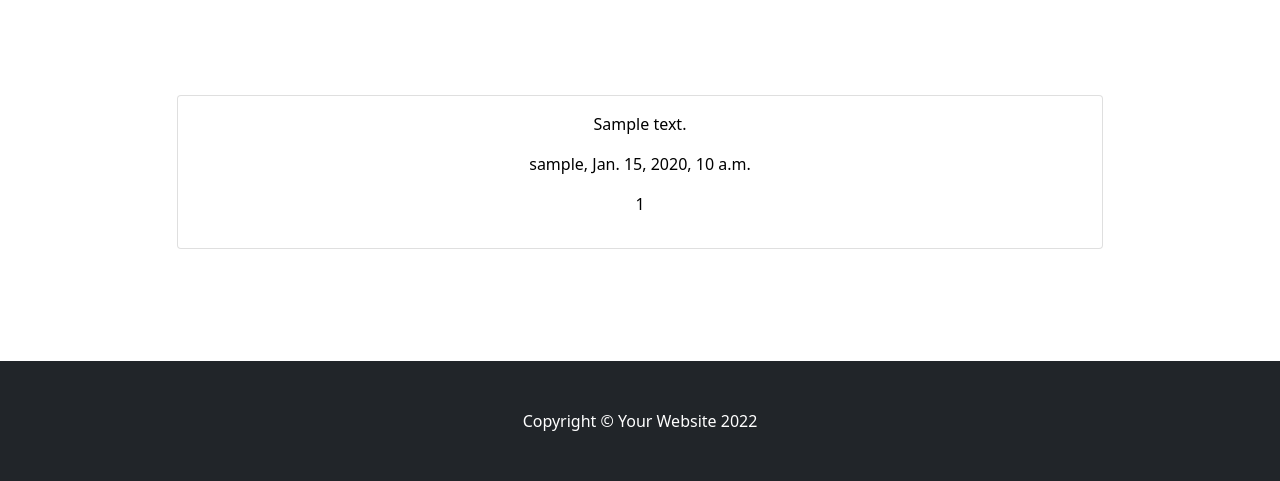
After one commit to CMecrow/CM-Project-4, a Django app: a page that uses templates/base.html in a window 1280 px wide. The commit adds this page. Shown: the part 382-863 px from the top of the page. Run offline with Django 3.2, Linux system fonts and the light colour scheme; tables that the repository leaves empty hold one stand-in row (values such as "Sample post"); some libraries are stand-ins or nearby versions.

Commit message:
Create post_detail template and edit views to display individual post

```diff
--- a/content/urls.py
+++ b/content/urls.py
@@ -2,5 +2,6 @@ from . import views
 from django.urls import path
 
 urlpatterns = [
-    path('', views.PostList.as_view(), name='home')
+    path('', views.PostList.as_view(), name='home'),
+    path('<slug:slug>/', views.PostDetail.as_view(), name='post_detail'),
 ]
--- a/content/views.py
+++ b/content/views.py
@@ -1,6 +1,6 @@
 from django.shortcuts import render, get_object_or_404
 from django.views import generic, View
-from .models import Post
+from .models import Post, Comment
 
 class PostList(generic.ListView):
     model = Post
@@ -13,14 +13,14 @@ class PostDetail(View):
     def get(self, request, slug, *args, **kwargs):
         queryset = Post.objects.filter(status=1)
         post = get_object_or_404(queryset, slug=slug)
-        comments = post.comments.order_by('created_on')
+        comments = Comment.objects.order_by('created_on')
         voted = False
         if post.votes.filter(id=self.request.user.id).exists():
             voted = True
 
         return render(
             request,
-            "content_detail.html",
+            "post_detail.html",
             {
                 "post": post,
                 "comments": comments,
--- /dev/null
+++ b/templates/base.html
@@ -0,0 +1,60 @@
+{% load static %}
+
+<!DOCTYPE html>
+<html lang="en">
+
+<head>
+    <meta charset="utf-8" />
+    <meta name="viewport" content="width=device-width, initial-scale=1, shrink-to-fit=no" />
+    <meta name="description" content="" />
+    <meta name="author" content="" />
+    <title>Off The Map</title>
+    <!-- Favicon-->
+    <link rel="icon" type="image/x-icon" href="assets/favicon.ico" />
+    <!-- Core theme CSS (includes Bootstrap)-->
+    <link href="/static/css/styles.css" rel="stylesheet" />
+</head>
+
+<body>
+    <!-- Responsive navbar-->
+    <nav class="navbar navbar-expand-lg navbar-dark bg-dark">
+        <div class="container">
+            <a class="navbar-brand" href="#!">Off The Map</a>
+            <button class="navbar-toggler" type="button" data-bs-toggle="collapse"
+                data-bs-target="#navbarSupportedContent" aria-controls="navbarSupportedContent" aria-expanded="false"
+                aria-label="Toggle navigation"><span class="navbar-toggler-icon"></span></button>
+            <div class="collapse navbar-collapse" id="navbarSupportedContent">
+                <ul class="navbar-nav ms-auto mb-2 mb-lg-0">
+                    <li class="nav-item"><a class="nav-link" href="#!">Post</a></li>
+                    <li class="nav-item"><a class="nav-link" href="#!">Sign In</a></li>
+                </ul>
+            </div>
+        </div>
+    </nav>
+    <!-- Header - set the background image for the header in the line below-->
+    <header class="py-5 bg-image-full"
+        style="background-image: url('https://source.unsplash.com/wfh8dDlNFOk/1600x900')">
+        <div class="text-center my-5">
+            <h1 id="title">Off The Map</h1>
+        </div>
+    </header>
+
+    <main>
+        {% block content %}
+        <!-- Content -->
+        {% endblock content %}
+    </main>
+
+    <!-- Footer-->
+    <footer class="py-5 bg-dark">
+        <div class="container">
+            <p class="m-0 text-center text-white">Copyright &copy; Your Website 2022</p>
+        </div>
+    </footer>
+    <!-- Bootstrap core JS-->
+    <script src="https://cdn.jsdelivr.net/npm/bootstrap@5.1.3/dist/js/bootstrap.bundle.min.js"></script>
+    <!-- Core theme JS-->
+    <script src="/static/js/scripts.js"></script>
+</body>
+
+</html>
--- /dev/null
+++ b/templates/post_detail.html
@@ -0,0 +1,22 @@
+{% extends "base.html" %}
+
+{% block content %}
+<!-- Content section-->
+<section class="py-5">
+    <div class="container my-5">
+        <div class="row justify-content-center">
+            <div class="col-md-10">
+                <a href="#" class="content-link">
+                    <div class="card mb-3">
+                        <div class="card-body text-center">
+                            <p class="content">{{ post.content | safe }}</p>
+                            <p class="author">{{ post.author }}, {{ post.created_on }}</p>
+                            <p class="votes">{{ post.number_of_votes }}</p>
+                        </div>
+                    </div>
+                </a>
+            </div>
+        </div>
+    </div>
+</section>
+{%endblock%}
```
Also changed, not shown: templates/index.html (+11 -46 lines).
